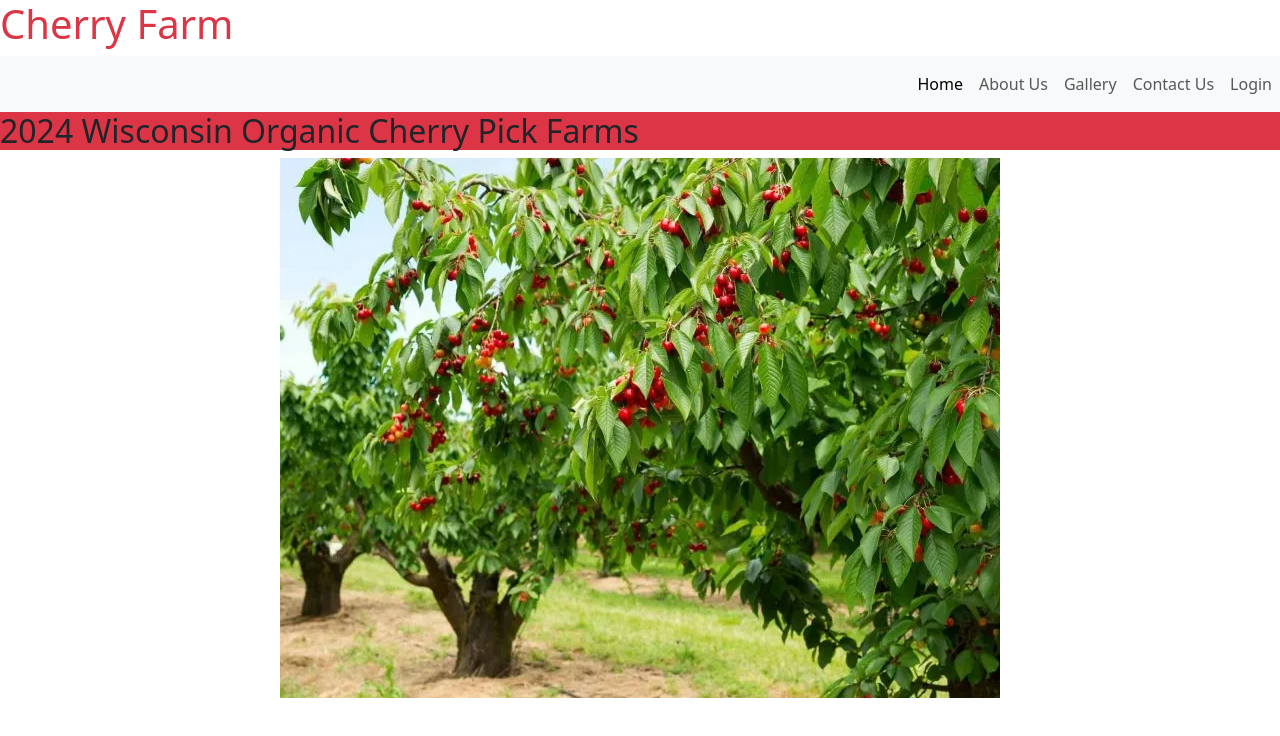
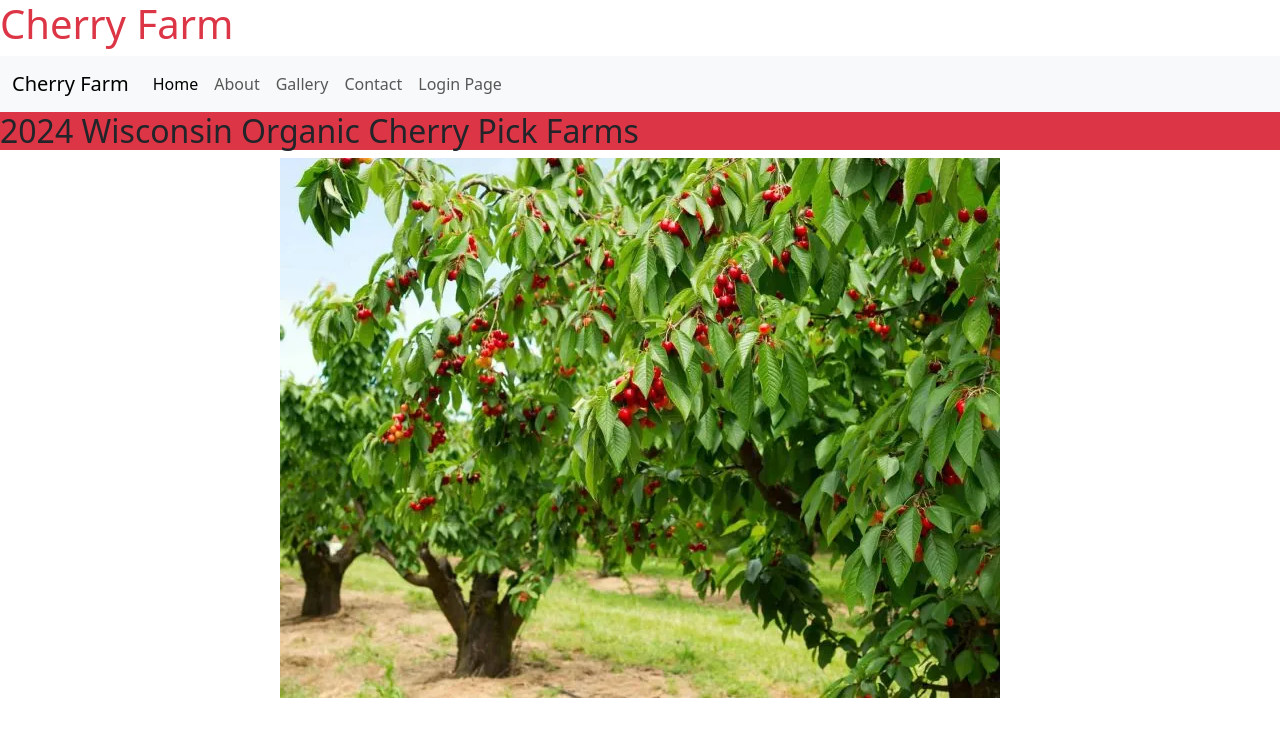
Before and after one commit to lotus-rama/cherry-farm, a plain HTML site: page html/contactus.html in a window 1280 px wide. Drawn offline with nearby package versions, Linux system fonts and the light colour scheme.

Commit message:
Fixed Navbar

```diff
--- a/html/contactus.html
+++ b/html/contactus.html
@@ -15,14 +15,39 @@
     <h1 class="text-danger" >Cherry Farm</h1>
 
 
-    <nav class="navbar navbar-expand-lg navbar-light bg-light">
-      <div class="collapse navbar-collapse" id="navbarNavAltMarkup">
-        <div class="navbar-nav ms-auto">
-          <a class="nav-item nav-link active" href="../index.html">Home</a>
-          <a class="nav-item nav-link" href="about.html">About Us</a>
-          <a class="nav-item nav-link" href="gallery.html">Gallery</a>
-          <a class="nav-item nav-link" href="contactus.html">Contact Us</a>
-          <a class="nav-item nav-link" href="login.html">Login</a>
+    <nav class="navbar navbar-expand-lg bg-body-tertiary">
+      <div class="container-fluid">
+        <a class="navbar-brand" href="../index.html">Cherry Farm</a>
+        <button
+          class="navbar-toggler"
+          type="button"
+          data-bs-toggle="collapse"
+          data-bs-target="#navbarNav"
+          aria-controls="navbarNav"
+          aria-expanded="false"
+          aria-label="Toggle navigation"
+        >
+          <span class="navbar-toggler-icon"></span>
+        </button>
+        <div class="collapse navbar-collapse" id="navbarNav">
+          <ul class="navbar-nav">
+            <li class="nav-item">
+              <a class="nav-link active" aria-current="page" href="../index.html">Home</a>
+            </li>
+            <li class="nav-item">
+              <a class="nav-link" href="about.html">About</a>
+            </li>
+            <li class="nav-item">
+              <a class="nav-link" href="gallery.html">Gallery</a>
+            </li>
+            <li class="nav-item">
+              <a class="nav-link" href="contactus.html">Contact</a>
+            </li>
+
+            <li class="nav-item">
+              <a class="nav-link" href="login.html">Login Page</a>
+            </li>
+          </ul>
         </div>
       </div>
     </nav>
```
Also changed, not shown: html/about.html (+32 -8 lines), html/gallery.html (+18 -6 lines), html/login.html (+33 -8 lines), index.html (+2 -0 lines).
